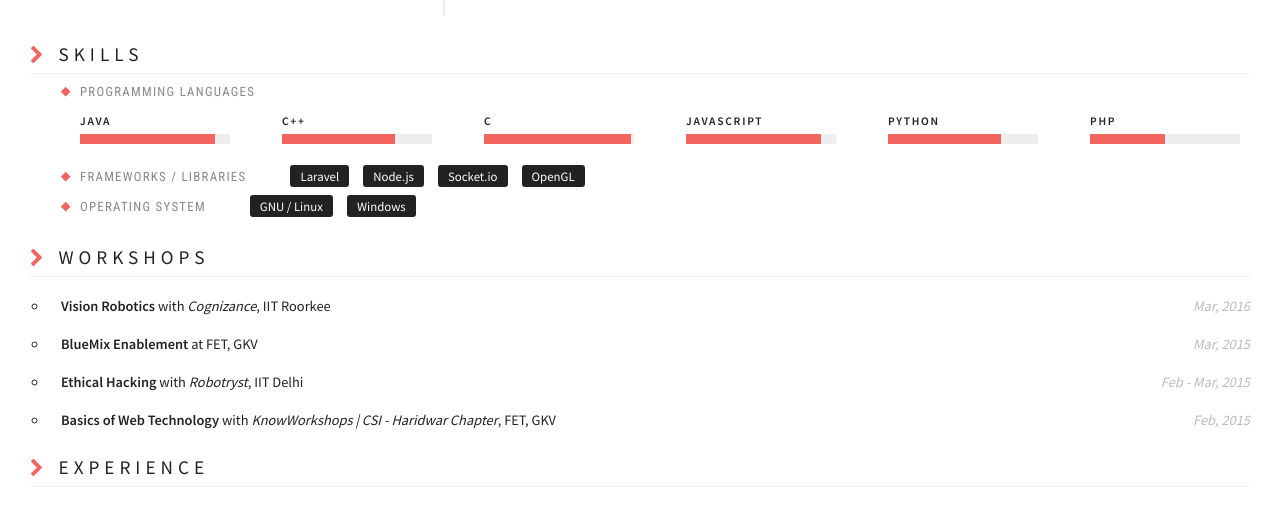
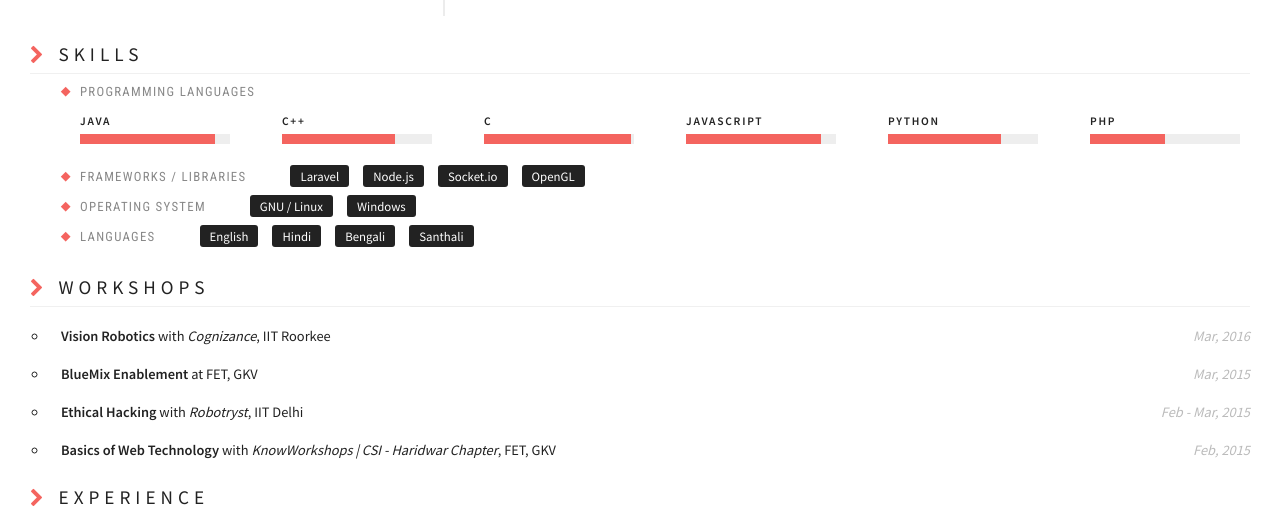
Before and after one commit to methusael13/resume-builder, a Node server app: page / in a window 1280 px wide. Shown: the part 915-1423 px from the top of the page. Run offline with Node 20, Linux system fonts and the light colour scheme.

Commit message:
Style fix

```diff
--- a/data/profile.json
+++ b/data/profile.json
@@ -89,6 +89,11 @@
             "graph": "false",
             "category": "Operating System",
             "topics": [ "GNU / Linux", "Windows" ]
+        },
+        {
+            "graph": "false",
+            "category": "Languages",
+            "topics": [ "English", "Hindi", "Bengali", "Santhali" ]
         }
     ],
 
--- a/public/css/index.css
+++ b/public/css/index.css
@@ -192,6 +192,4 @@ a { text-decoration: none; color: #f4645f; }
     height: 100%; background-color: #f4645f;
 }
 
-.footer > .cat-skill-item:nth-child(4) {
-    padding-bottom: 20px;
-}
+.pad-bottom-extra { padding-bottom: 20px; }
--- a/views/pages/index.ejs
+++ b/views/pages/index.ejs
@@ -131,6 +131,12 @@
                 for (let i = 0; i < desc.length; i++) {
                     desc[i].innerHTML = desc[i].innerText;
                 };
+
+                // Extra padding for last skill item
+                let skillItems = document.querySelectorAll(".footer > .cat-skill-item");
+                if (skillItems) {
+                    skillItems[skillItems.length-1].classList.add("pad-bottom-extra");
+                }
             }, false);
         </script>
     </body>
```
